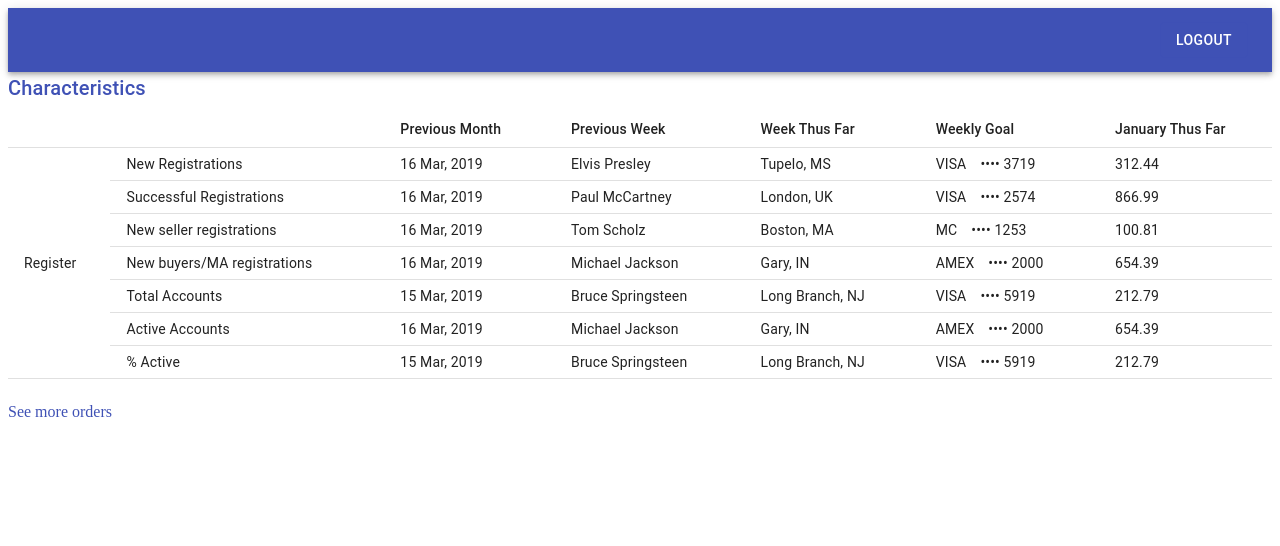
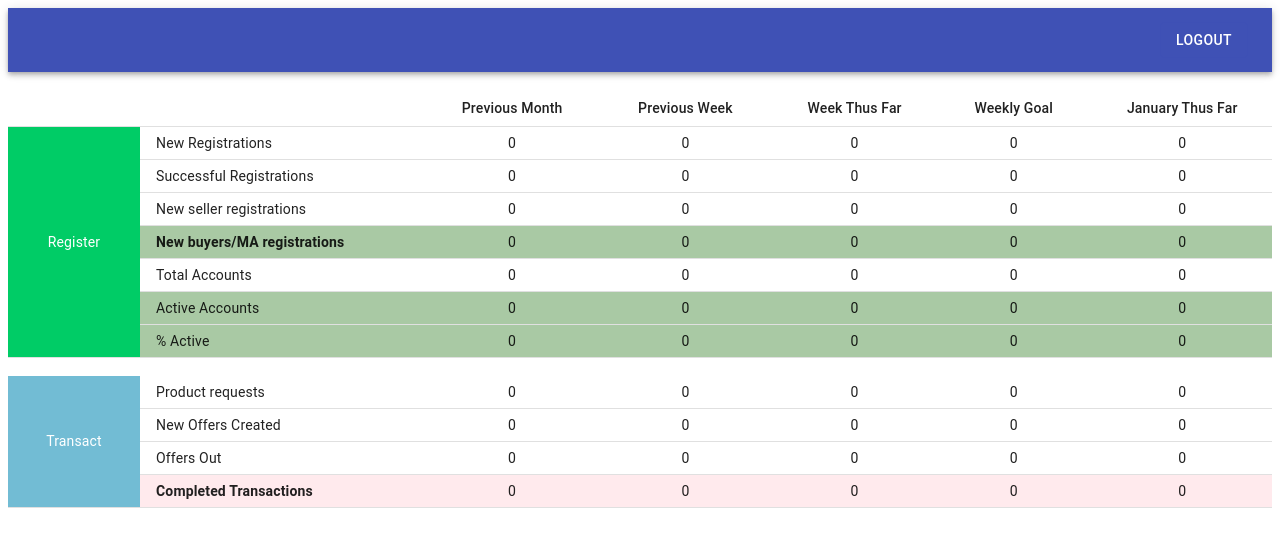
Before and after one commit to jose-guerrerog/Hivexchange, a React (Create React App) app: page /dashboard in a window 1280 px wide. Shown: the top 546 px of the page. Built offline with nearby package versions, Linux system fonts and the light colour scheme; no server answers; sample sign-in values are in the browser's storage.

Commit message:
finished login and added style to dashboard

```diff
--- a/package.json
+++ b/package.json
@@ -13,7 +13,8 @@
     "react": "^16.12.0",
     "react-dom": "^16.12.0",
     "react-router-dom": "^5.1.2",
-    "react-scripts": "3.3.0"
+    "react-scripts": "3.3.0",
+    "react-toastify": "^5.5.0"
   },
   "scripts": {
     "start": "react-scripts start",
--- a/src/components/Characteristics.js
+++ b/src/components/Characteristics.js
@@ -1,4 +1,4 @@
-import React from 'react';
+import React, { useState, useEffect } from 'react';
 import Link from '@material-ui/core/Link';
 import { makeStyles } from '@material-ui/core/styles';
 import Table from '@material-ui/core/Table';
@@ -6,6 +6,7 @@ import TableBody from '@material-ui/core/TableBody';
 import TableCell from '@material-ui/core/TableCell';
 import TableHead from '@material-ui/core/TableHead';
 import TableRow from '@material-ui/core/TableRow';
+import axios from 'axios';
 import Title from './Title';
 
 // Generate Order Data
@@ -13,18 +14,7 @@ function createData(id, date, name, shipTo, paymentMethod, amount) {
   return { id, date, name, shipTo, paymentMethod, amount };
 }
 
-const rows = [
-  createData(0, '16 Mar, 2019', 'Elvis Presley', 'Tupelo, MS', 'VISA ⠀•••• 3719', 312.44),
-  createData(1, '16 Mar, 2019', 'Paul McCartney', 'London, UK', 'VISA ⠀•••• 2574', 866.99),
-  createData(2, '16 Mar, 2019', 'Tom Scholz', 'Boston, MA', 'MC ⠀•••• 1253', 100.81),
-  createData(3, '16 Mar, 2019', 'Michael Jackson', 'Gary, IN', 'AMEX ⠀•••• 2000', 654.39),
-  createData(4, '15 Mar, 2019', 'Bruce Springsteen', 'Long Branch, NJ', 'VISA ⠀•••• 5919', 212.79),
-  createData(5, '16 Mar, 2019', 'Michael Jackson', 'Gary, IN', 'AMEX ⠀•••• 2000', 654.39),
-  createData(6, '15 Mar, 2019', 'Bruce Springsteen', 'Long Branch, NJ', 'VISA ⠀•••• 5919', 212.79),
-
-];
-
-const fields = [
+const fieldsRegister = [
   'New Registrations',
   'Successful Registrations',
   'New seller registrations',
@@ -34,53 +24,215 @@ const fields = [
   '% Active'
 ];
 
-function preventDefault(event) {
-  event.preventDefault();
-}
+const rowsRegister = [
+  createData(0, 0, 0, 0, 0, 0),
+  createData(1, 0, 0, 0, 0, 0),
+  createData(2, 0, 0, 0, 0, 0),
+  createData(3, 0, 0, 0, 0, 0),
+  createData(4, 0, 0, 0, 0, 0),
+  createData(5, 0, 0, 0, 0, 0),
+  createData(6, 0, 0, 0, 0, 0),
+];
+
+const fieldsTransact = [
+  'Product requests',
+  'New Offers Created',
+  'Offers Out',
+  'Completed Transactions',
+];
+
+const rowsTransact = [
+  createData(0, 0, 0, 0, 0, 0),
+  createData(1, 0, 0, 0, 0, 0),
+  createData(2, 0, 0, 0, 0, 0),
+  createData(3, 0, 0, 0, 0, 0),
+];
+
+const urlsServer = [
+  'https://devdash.hivefloor.com.au/api/v1/report/users/dashboard',
+  'https://devdash.hivefloor.com.au/api/v1/report/offers/dashboard',
+  'https://devdash.hivefloor.com.au/api/v1/report/orders/dashboard',
+];
+
+
+const backgroundColors = {
+  'New Registrations' : 'normalBackground',
+  'Successful Registrations' : 'normalBackground',
+  'New seller registrations' : 'normalBackground',
+  'New buyers/MA registrations' : 'greenBackground',
+  'Total Accounts' : 'normalBackground',
+  'Active Accounts' : 'greenBackground',
+  '% Active' : 'greenBackground',
+  'Product requests' : 'normalBackground',
+  'New Offers Created' : 'normalBackground',
+  'Offers Out' : 'normalBackground',
+  'Completed Transactions' : 'pinkBackground',
+};
 
 const useStyles = makeStyles(theme => ({
   seeMore: {
     marginTop: theme.spacing(3),
   },
+  fields: {
+    width: '150px',
+  },
+  registerCell: {
+    color: 'white',
+    backgroundColor: '#00CC66',
+    alignItems: 'center',
+    width: '100px',
+  },
+  transactCell: {
+    color: 'white',
+    backgroundColor: '#72BCD4',
+    alignItems: 'center',
+    width: '100px',
+  },
+  normalCell: {
+    fontWeight: 'normal',
+  },
+  boldCell: {
+    fontWeight: 'bold',
+  },
+  normalBackground: {
+    backgroundColor: 'normal',
+  },
+  greenBackground: {
+    backgroundColor: '#A9C9A4',
+  },
+  pinkBackground: {
+    backgroundColor: '#FFEAED',
+  }
 }));
 
 export default function Characteristics() {
+  const [data, setData] = useState([]);
   const classes = useStyles();
+  useEffect(() => {
+    const token = localStorage.getItem('token');
+    const urlServerDashboard = 'https://devdash.hivefloor.com.au/api/v1/report/users/dashboard';
+    axios.get(urlServerDashboard, {headers: { 'x-access-token': token}}).then((e) => {
+      setData(e.data);
+      console.log(e.data);
+    });
+  }, []);
+
   return (
     <React.Fragment>
-      <Title>Characteristics</Title>
+      <br />
       <Table size="small">
         <TableHead>
           <TableRow>
             <TableCell colSpan={2}></TableCell>
-            <TableCell>Previous Month</TableCell>
-            <TableCell>Previous Week</TableCell>
-            <TableCell>Week Thus Far</TableCell>
-            <TableCell>Weekly Goal</TableCell>
-            <TableCell>January Thus Far</TableCell>
+            <TableCell align="center">Previous Month</TableCell>
+            <TableCell align="center">Previous Week</TableCell>
+            <TableCell align="center">Week Thus Far</TableCell>
+            <TableCell align="center">Weekly Goal</TableCell>
+            <TableCell align="center">January Thus Far</TableCell>
           </TableRow>
         </TableHead>
         <TableBody>
           <TableRow>
-            <TableCell rowspan={8}>Register</TableCell>
+            <TableCell rowSpan={8} align="center" className={classes.registerCell}>
+              <span>Register</span>
+            </TableCell>
           </TableRow>
-          {rows.map((row, index) => (
-            <TableRow key={row.id}>
-              <TableCell>{fields[index]}</TableCell>
-              <TableCell>{row.date}</TableCell>
-              <TableCell>{row.name}</TableCell>
-              <TableCell>{row.shipTo}</TableCell>
-              <TableCell>{row.paymentMethod}</TableCell>
-              <TableCell>{row.amount}</TableCell>
-            </TableRow>
-          ))}
+          {rowsRegister.map((row, index) => {
+            const field = fieldsRegister[index];
+            const backgroundColor = backgroundColors[field];
+            return (
+              <TableRow key={row.id}>
+                <TableCell className={classes.fields && classes[backgroundColor]}>
+                  <span className={field === 'New buyers/MA registrations' ? classes.boldCell : classes.normalCell}>
+                    {field}
+                  </span>
+                </TableCell>
+                <TableCell
+                  align="center"
+                  className={classes.fields && classes[backgroundColor]}
+                >
+                  {row.date}
+                </TableCell>
+                <TableCell
+                  align="center"
+                  className={classes.fields && classes[backgroundColor]}
+                >
+                  {row.name}
+                </TableCell>
+                <TableCell
+                  align="center"
+                  className={classes.fields && classes[backgroundColor]}
+                >
+                  {row.shipTo}
+                </TableCell>
+                <TableCell
+                  align="center"
+                  className={classes.fields && classes[backgroundColor]}
+                >
+                  {row.paymentMethod}
+                </TableCell>
+                <TableCell
+                  align="center"
+                  className={classes.fields && classes[backgroundColor]}
+                >
+                  {row.amount}
+                </TableCell>
+              </TableRow>
+            );
+          })}
+          <br />
+          <TableRow>
+          <TableCell rowSpan={8} align="center" className={classes.transactCell}>
+              <span>Transact</span>
+            </TableCell>
+          </TableRow>
+          {rowsTransact.map((row, index) => {
+            const field = fieldsTransact[index];
+            const backgroundColor = backgroundColors[field];
+            return (
+              <TableRow key={row.id}>
+                <TableCell
+                  className={classes.fields && classes[backgroundColor]}
+                >
+                  <span className={field === 'Completed Transactions' ? classes.boldCell : classes.normalCell}>
+                    {field}
+                  </span>
+                </TableCell>
+                <TableCell
+                  align="center"
+                  className={classes[backgroundColor]}
+                >
+                  {row.date}
+                </TableCell>
+                <TableCell
+                  align="center"
+                  className={classes[backgroundColor]}
+                >
+                  {row.name}
+                </TableCell>
+                <TableCell
+                  align="center"
+                  className={classes[backgroundColor]}
+                >
+                  {row.shipTo}
+                </TableCell>
+                <TableCell
+                  align="center"
+                  className={classes[backgroundColor]}
+                >
+                  {row.paymentMethod}
+                </TableCell>
+                <TableCell
+                  align="center"
+                  className={classes[backgroundColor]}
+                >
+                  {row.amount}
+                </TableCell>
+              </TableRow>
+            );
+          })}
         </TableBody>
       </Table>
-      <div className={classes.seeMore}>
-        <Link color="primary" href="#" onClick={preventDefault}>
-          See more orders
-        </Link>
-      </div>
     </React.Fragment>
   );
 }
--- a/src/components/Login.js
+++ b/src/components/Login.js
@@ -13,6 +13,7 @@ import { makeStyles } from '@material-ui/core/styles';
 import Container from '@material-ui/core/Container';
 import { withRouter } from 'react-router-dom';
 import axios from 'axios';
+import toast from "../global/alert";
 
 const useStyles = makeStyles(theme => ({
   paper: {
@@ -47,6 +48,10 @@ function Login(props) {
     if (res && !res.data.error) {
       localStorage.setItem('token', res.data.token);
       props.history.push('/dashboard');
+    } else {
+      toast.error("Incorrect email or password.", {
+        position: toast.POSITION.TOP_RIGHT
+      });
     }
   }
 
--- /dev/null
+++ b/src/global/alert.js
@@ -0,0 +1,7 @@
+import {toast} from "react-toastify";
+import 'react-toastify/dist/ReactToastify.css';
+toast.configure({
+  autoClose: 2000,
+});
+
+export default toast;
```
Also changed, not shown: 1 other file (tests, documents, lock files or other folders).
